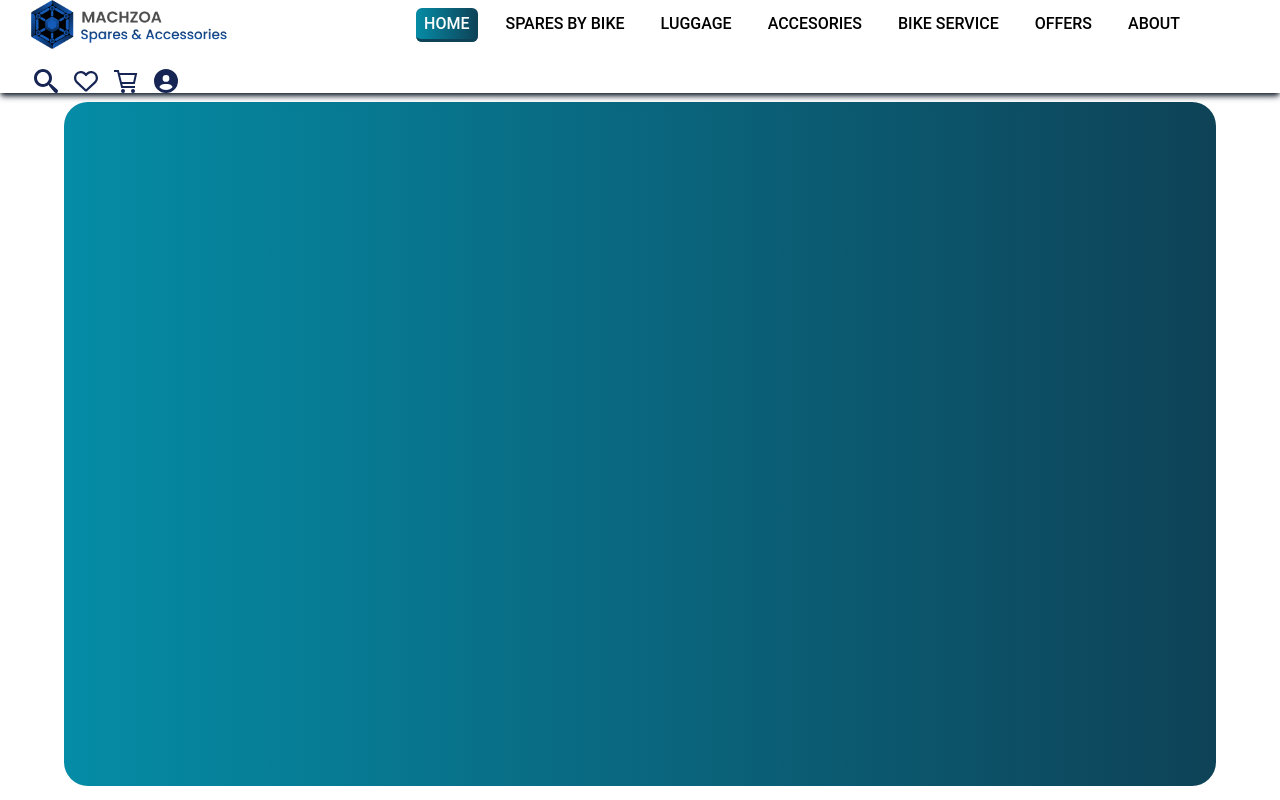
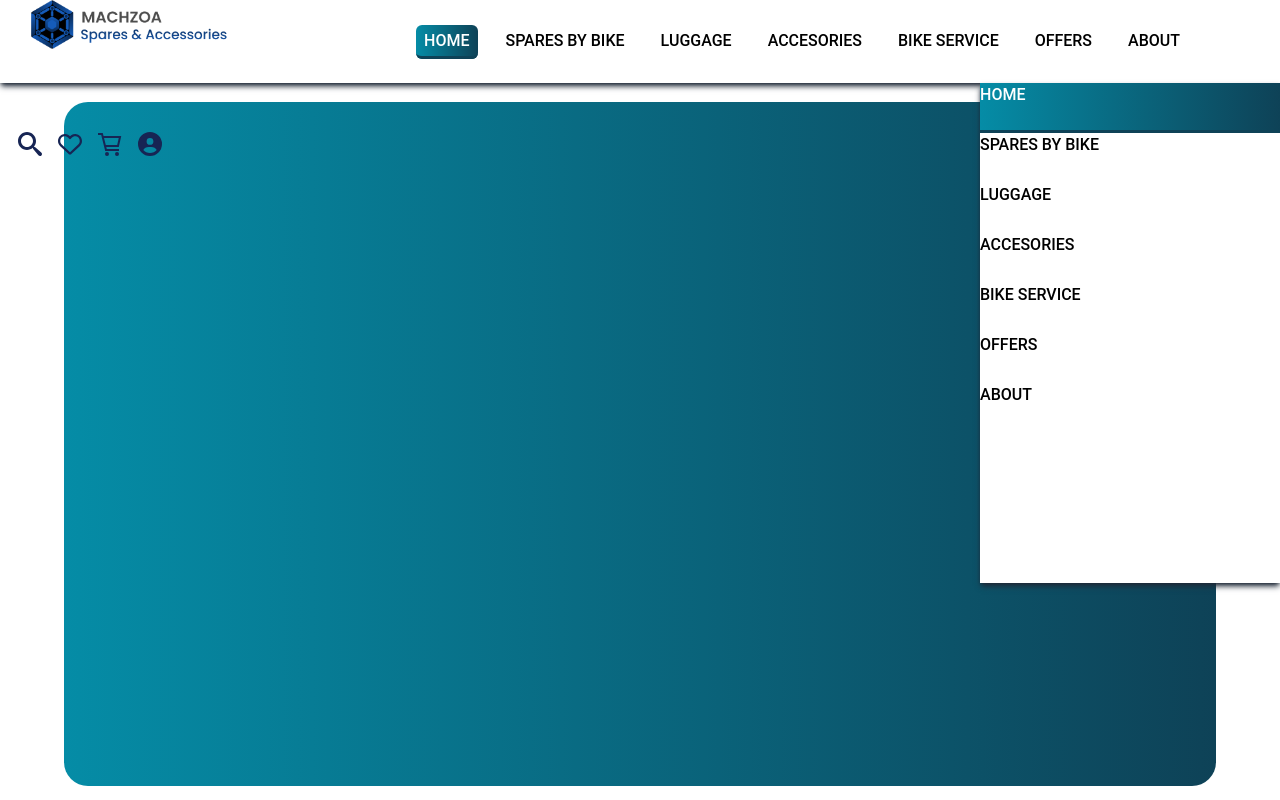
Before and after one commit to FSD-E-Commerce/Ecommerce-FrontEnd, a React (Create React App) app: page / in a window 1280 px wide. Shown: the top 800 px of the page. Built offline with nearby package versions, Linux system fonts and the light colour scheme.

Commit message:
Created Accessories Folder

```diff
--- a/src/Components/ReusableComponents/NavBarComponent2.jsx
+++ b/src/Components/ReusableComponents/NavBarComponent2.jsx
@@ -21,7 +21,8 @@ const NavBarcomp = () => {
   const location = useLocation();
 
   return (
-    <nav className="fixed top-0 max-sm:py-5 max-sm:gap-1 z-20 bg-white w-full min-h-20 px-7 flex flex-row gap-5 flex-wrap justify-between items-center shadow-md shadow-gray-800">
+    <div className="w-full fixed top-0 z-20 h-full flex flex-col ">
+      <nav className="max-sm:py-5 max-sm:gap-1 bg-white w-full min-h-20 px-7 flex flex-row gap-5 flex-wrap justify-between items-center shadow-md shadow-gray-800">
       <div className="w-[200px] max-sm:w-[100px] h-full">
         <Link to={"/"}>
           <img
@@ -49,13 +50,44 @@ const NavBarcomp = () => {
       </div>
 
       <div className="w-[150px] max-sm:w-[120px] h-full flex flex-row justify-end items-center gap-4">
-        <ImSearch className="text-2xl font-bold text-blue-950 cursor-pointer" />
-        <FaRegHeart className="text-2xl text-blue-950 cursor-pointer" />
-        <GrCart className="text-2xl text-blue-950 cursor-pointer" />
-        <FaCircleUser className="text-2xl text-blue-950 cursor-pointer" />
-        <GiHamburgerMenu  className="xl:hidden font-bold text-2xl text-blue-950 cursor-pointer" />
+        <Link>
+        <ImSearch className="text-2xl font-bold text-blue-950" />
+        </Link>
+        <Link>
+        <FaRegHeart className="text-2xl text-blue-950" />
+        </Link>
+       <Link>
+       <GrCart className="text-2xl text-blue-950" />
+       </Link>
+       <Link>
+       <FaCircleUser className="text-2xl text-blue-950" />
+       </Link>
+       <button>
+        <GiHamburgerMenu className="xl:hidden font-bold text-2xl text-blue-950" />
+       </button>
       </div>
-    </nav>
+      </nav>
+
+      <div className="w-full h-full">
+        <div className="w-[300px] h-[500px] flex flex-col items-center justify-start  absolute right-0 bg-white shadow-md shadow-gray-800">
+        {navMenuList.map((value, index) => (
+          <Link key={index} to={value.path}>
+            <div
+              className={`w-[300px] h-[50px]  ${
+                value.path === location.pathname
+                  ? " bg-gradient-to-r from-[#058CA6] to-[#0E4257] text-white border-b-[3px] border-b-[#0E4257]"
+                  : " text-[#0E4257]"
+              }
+              text-black font-medium hover:rounded-none hover:border-solid hover:border-b-[3px] hover:border-b-[#0E4257] `}
+            >
+              {value.page}
+            </div>
+          </Link>
+        ))}
+
+        </div>
+      </div>
+    </div>
   );
 };
 
```
Also changed, not shown: src/Components/Accessories/BikeProduction.jsx (added).
